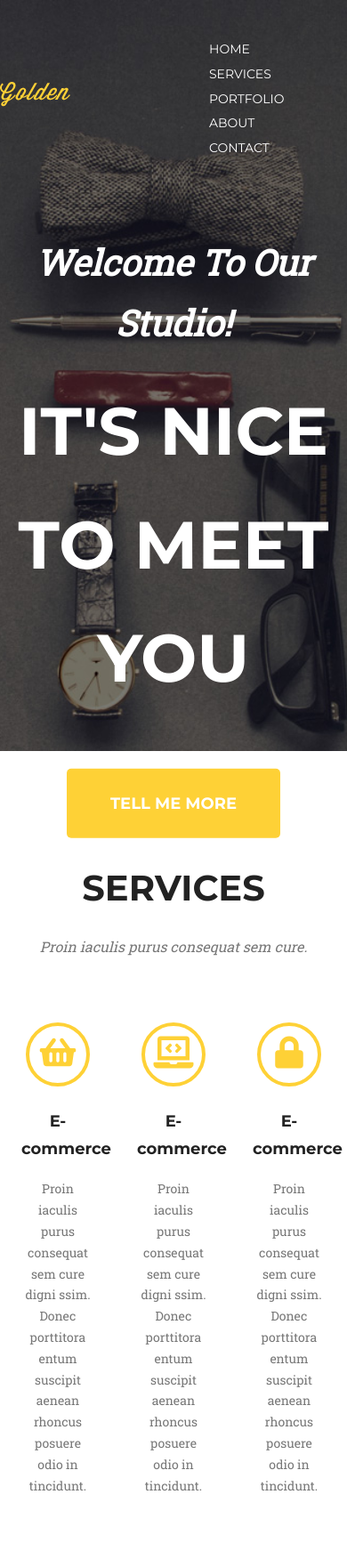
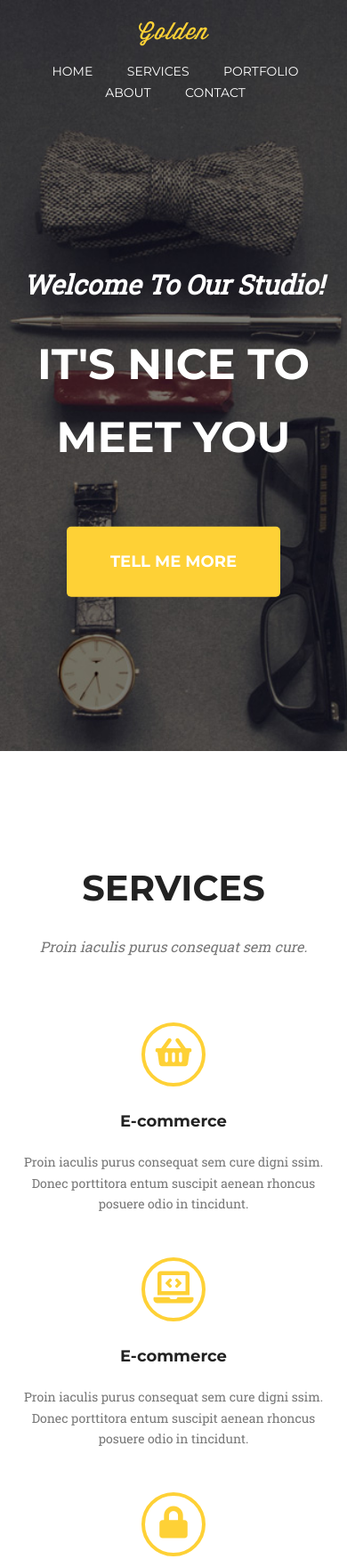
Before and after one commit to tusi-4/rask-tunner, a website: page index.html in a window 390 px wide. Shown: the top 1752 px of the page at 89% size. Drawn offline with Linux system fonts and the light colour scheme.

Commit message:
Add responsive styles

```diff
--- a/index.html
+++ b/index.html
@@ -2,6 +2,7 @@
 <html lang="en">
     <head>
         <meta charset="utf-8">
+        <meta name="viewport" content="width=device-width, initial-scale=1.0">
         <link rel="stylesheet" href="https://use.fontawesome.com/releases/v5.5.0/css/all.css">
         <link rel="preconnect" href="https://fonts.gstatic.com">
 		<link href="https://fonts.googleapis.com/css2?family=Montserrat:wght@400;700&family=Roboto+Slab&display=swap" rel="stylesheet">
@@ -41,21 +42,21 @@
         			<p class="subtitle">Proin iaculis purus consequat sem cure.</p>
         		</div>
         		<div class="row">
-        			<div class="services-card col-4">
+        			<div class="services-card col-md-4">
         				<i class="fas fa-shopping-basket"></i>
         				<h4>E-commerce</h4>
         				<p>Proin iaculis purus consequat sem cure
 						digni ssim. Donec porttitora entum suscipit
 						aenean rhoncus posuere odio in tincidunt.</p>
         			</div>
-        			<div class="services-card col-4">
+        			<div class="services-card col-md-4">
         				<i class="fas fa-laptop-code"></i>
         				<h4>E-commerce</h4>
         				<p>Proin iaculis purus consequat sem cure
 						digni ssim. Donec porttitora entum suscipit
 						aenean rhoncus posuere odio in tincidunt.</p>
         			</div>
-        			<div class="services-card col-4">
+        			<div class="services-card col-md-4">
         				<i class="fas fa-lock"></i>
         				<h4>E-commerce</h4>
         				<p>Proin iaculis purus consequat sem cure
@@ -74,21 +75,21 @@
         			<p class="subtitle">Proin iaculis purus consequat sem cure.</p>
         		</div>
         		<div class="row">
-        			<div class="portfolio-card col-4">
+        			<div class="portfolio-card col-md-4">
         				<img src="/images/portfolio1.jpg">
         				<div class="portfolio-description">
         					<h5>Ebony & Ivory</h5>
         					<p>Branding</p>
         				</div>
         			</div>
-        			<div class="portfolio-card col-4">
+        			<div class="portfolio-card col-md-4">
         				<img src="/images/portfolio2.jpg">
         				<div class="portfolio-description">
         					<h5>Smart Stationary</h5>
         					<p>Print Design</p>
         				</div>
         			</div>
-        			<div class="portfolio-card col-4">
+        			<div class="portfolio-card col-md-4">
         				<img src="/images/portfolio3.jpg">
         				<div class="portfolio-description">
         					<h5>Clever Poster</h5>
@@ -97,21 +98,21 @@
         			</div>
         		</div>
         		<div class="row">
-        			<div class="portfolio-card col-4">
+        			<div class="portfolio-card col-md-4">
         				<img src="/images/portfolio4.jpg">
         				<div class="portfolio-description">
         					<h5>Vinyl Record</h5>
         					<p>Product Mock-Up</p>
         				</div>
         			</div>
-        			<div class="portfolio-card col-4">
+        			<div class="portfolio-card col-md-4">
         				<img src="/images/portfolio5.jpg">
         				<div class="portfolio-description">
         					<h5>Treehouse Template</h5>
         					<p>Web Design</p>
         				</div>
         			</div>
-        			<div class="portfolio-card col-4">
+        			<div class="portfolio-card col-md-4">
         				<img src="/images/portfolio6.jpg">
         				<div class="portfolio-description">
         					<h5>Burned Logo</h5>
@@ -124,10 +125,10 @@
         <footer>
         	<div class="container">
         		<div class="row">
-        			<div class="copyright col-4">
+        			<div class="copyright col-md-4">
         				<p>(c) Copyright 2014 FreebiesXpress.com</p>
         			</div>
-        			<div class="social-icons col-4">
+        			<div class="social-icons col-md-4">
         				<i class="fab fa-twitter"></i>
 	        			<i class="fab fa-facebook-f"></i>
 	        			<i class="fab fa-pinterest-p"></i>
--- a/sass/style.scss
+++ b/sass/style.scss
@@ -174,3 +174,37 @@ footer {
 	border-radius: 50%;
 	margin: 0 6px 0 6px;
 }
+
+@media (max-width: 991px) {
+	nav {
+	display: flex;
+	flex-direction: column;
+	margin-bottom: 24px;
+	}
+	.navright {
+	font-size: 10px;
+	text-align: center;
+	}
+	.splash-inner {
+	transform: translateY(-33%);
+	}
+	.home h1 {
+	font-size: 30px;
+	font-style: italic;
+	color: #ffffff;
+	margin: 12px auto;
+	}
+	.home h2 {
+	font-family: Montserrat;
+	font-weight: 700;
+	font-size: 48px;
+	color: #ffffff;
+	margin: 24px auto;
+	}
+	.services-card {
+	padding-bottom: 48px;
+	}
+	.copyright {
+		margin-bottom: 36px;
+	}
+}
```
Also changed, not shown: css/style.css, 1 other file.
